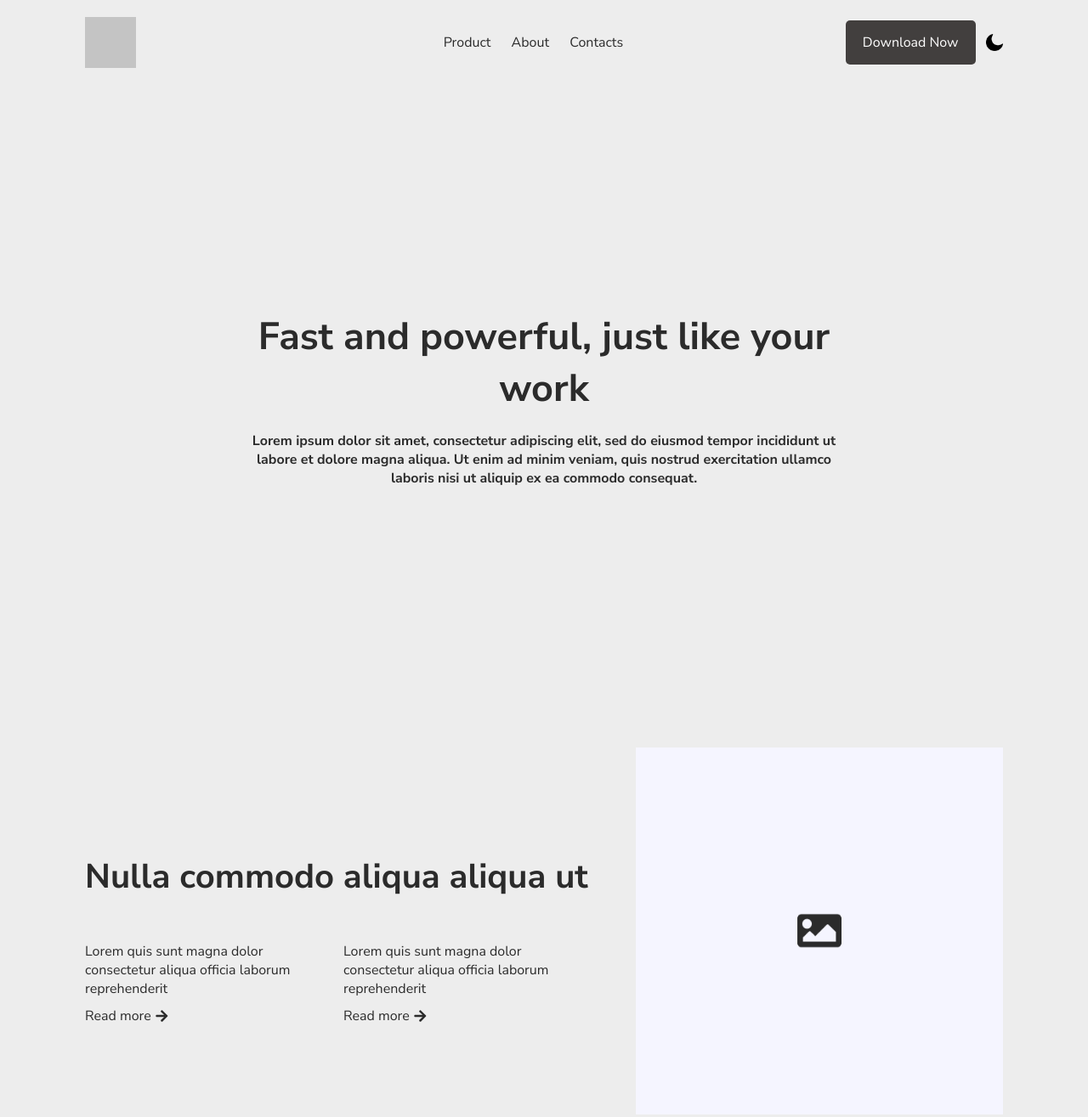
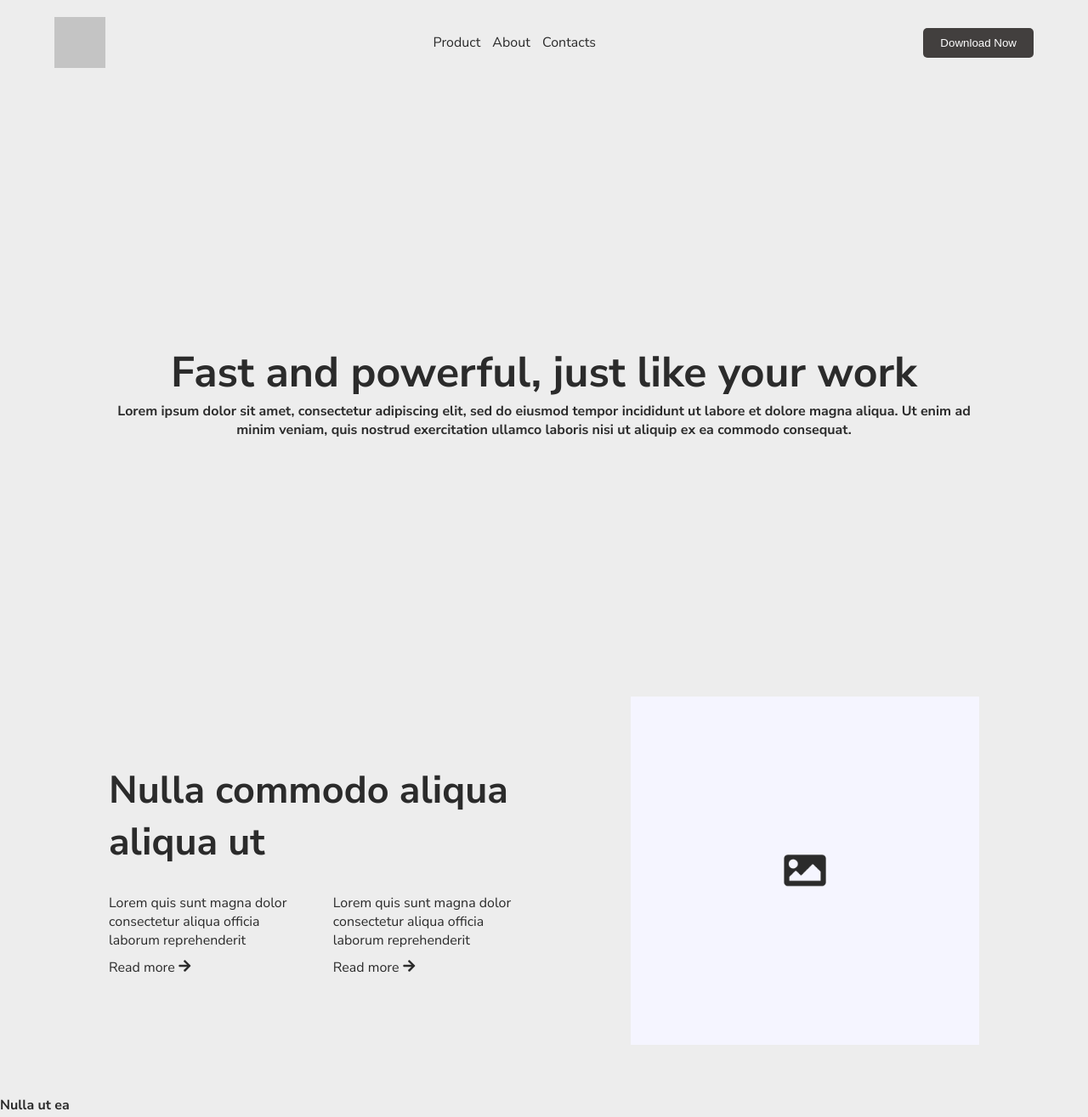
Before and after one commit to sigmapng/web-dut-landing-page, a plain HTML site: page index.html in a window 1280 px wide. Shown: the top 1315 px of the page at 85% size. Drawn offline with Linux system fonts and the light colour scheme.

Commit message:
rewriting css

```diff
--- a/general.css
+++ b/css/general.css
@@ -4,7 +4,7 @@
   --text-color-hover: #2b2b2ba7;
   --hover-transition: 0.2s ease-in-out;
   --download-btn-color: #423F3E;
-  --change-mode-btn-color: #2b2b2b2b;
+  --shadow-color: #3928A626;
 }
 
 * {
@@ -15,7 +15,6 @@
 .dark-mode {
   --bg-color: #2B2B2B;
   --text-color: #EBEBEB;
-  --change-mode-btn-color: #ededed26;
 }
 
 .container {
@@ -23,7 +22,6 @@
   color: var(--text-color);
   font-family: 'Nunito Sans', sans-serif;
   width: 100vw;
-  padding: 20px 100px;
   max-width: 2000px;
   box-sizing: border-box;
   font-size: 16px;
@@ -31,16 +29,14 @@
 }
 
 h1 {
-  font-size: 45px;
+  font-size: 50px;
   font-weight: 700;
   text-align: center;
-  padding: 0 150px;
 }
 
 h2 {
-  font-size: 40px;
+  font-size: 45px;
   font-weight: 700;
-  margin: 30px 0;
 }
 
 a {
@@ -57,28 +53,19 @@ header {
   display: flex;
   justify-content: space-between;
   align-items: center;
+  padding: 20px 5%;
 }
 
 header div {
   display: flex;
   justify-content: space-between;
   align-items: center;
-  width: 97%;
+  width: 100%;
 }
 
 .logo-wrap {
   width: 60px;
   height: 60px;
   background-color: #C4C4C4;
-}
-
-.change-mode-btn {
-  width: 20px;
   cursor: pointer;
 }
-
-@media (max-width: 800px) {
-  .container {
-    padding: 20px 50px;
-  }
-}
--- /dev/null
+++ b/css/index.css
@@ -0,0 +1,78 @@
+.download-btn {
+  background-color: var(--download-btn-color);
+  padding: 10px 20px;
+  color: white;
+  border-radius: 5px;
+  border: unset;
+  cursor: pointer;
+  transition: var(--hover-transition);
+}
+
+.download-btn:hover {
+  opacity: 70%;
+}
+
+.nav-links a {
+  margin: 0 5px;
+}
+
+.intro-div {
+  height: 90vhs;
+  height: 90vh;
+  display: flex;
+  align-items: center;
+  justify-content: center;
+  flex-direction: column;
+  padding: 0 10%;
+}
+
+.intro-div h4 {
+  text-align: center;
+}
+
+.product-section {
+  display: flex;
+  padding: 0 10%;
+  column-gap: 30px;
+  row-gap: 30px;
+  margin-bottom: 60px;
+}
+
+.product-section div:first-child {
+  display: flex;
+  flex-direction: column;
+  justify-content: center;
+  align-items: flex-start;
+}
+
+.read-more-section {
+  display: flex;
+  justify-content: flex-start;
+  column-gap: 30px;
+  row-gap: 30px;
+}
+
+.read-more-section section {
+  display: flex;
+  flex-direction: column;
+  width: 40%;
+}
+
+.read-more-section section p {
+  margin: 30px 0 10px;
+}
+
+#big-img {
+  width: 40%;
+}
+
+.services-wrap {
+
+}
+
+@media (max-width: 800px) {
+  .product-section {
+    flex-direction: column;
+    align-items: center;
+  }
+}
--- a/index.css
+++ /dev/null
@@ -1,77 +0,0 @@
-.nav-links {
-  margin: 0 0 0 100px;
-}
-
-.nav-links a {
-  margin: 0 10px;
-}
-
-.download-btn {
-  padding: 15px 20px;
-  background-color: var(--download-btn-color);
-  color: #ffff;
-  border-radius: 5px;
-}
-
-.download-btn:hover {
-  color: #ffff;
-  background-color: var(--text-color-hover);
-}
-
-.intro-div {
-  display: flex;
-  flex-direction: column;
-  justify-content: center;
-  align-items: center;
-  height: 100vh;
-  height: 100svh;
-  padding: 0 20px;
-}
-
-.intro-div h4 {
-  text-align: center;
-  width: 70%;
-  margin: 20px 0;
-}
-
-.product-section {
-  display: flex;
-  margin: 0 0 100px;
-}
-
-.product-section div:first-child {
-  display: flex;
-  flex-direction: column;
-  justify-content: center;
-  padding: 0 40px 0 0;
-}
-
-#big-img {
-  width: 40%;
-}
-
-.read-more-section {
-  display: flex;
-}
-
-.read-more-section section {
-  margin: 10px 15px 0 0;
-  padding: 0 40px 0 0;
-}
-
-.read-more-section section * {
-  margin: 10px 0;
-}
-
-.read-more-section section div {
-  display: flex;
-  align-items: center;
-}
-
-.read-more-section section div * {
-  margin: 0 5px 0 0;
-}
-
-.services-wrap {
-  display: flex;
-}
--- a/index.html
+++ b/index.html
@@ -6,8 +6,8 @@
   <meta http-equiv="X-UA-Compatible" content="IE=edge">
   <meta name="viewport" content="width=device-width, initial-scale=1.0">
   <title>Landing page</title>
-  <link rel="stylesheet" href="general.css">
-  <link rel="stylesheet" href="index.css">
+  <link rel="stylesheet" href="css/general.css">
+  <link rel="stylesheet" href="css/index.css">
   <link rel="preconnect" href="https://fonts.googleapis.com">
   <link rel="preconnect" href="https://fonts.gstatic.com" crossorigin>
   <link href="https://fonts.googleapis.com/css2?family=Nunito+Sans:wght@200;300;400;600;700&display=swap"
@@ -19,20 +19,21 @@
   <div class="container">
     <header>
       <div>
-        <div class="logo-wrap"></div>
+        <div class="logo-wrap" id="mode-icon"></div>
         <ul class="nav-links">
           <a href="">Product</a>
           <a href="">About</a>
           <a href="">Contacts</a>
         </ul>
-        <a href="" class="download-btn">Download Now</a>
+        <button class="download-btn">Download Now</button>
       </div>
-      <img src="img/moon.png" alt="" class="change-mode-btn" id="mode-icon">
     </header>
 
+    <main>
       <div class="intro-div">
         <h1>Fast and powerful, just like your work</h1>
-      <h4>Lorem ipsum dolor sit amet, consectetur adipiscing elit, sed do eiusmod tempor incididunt ut labore et dolore
+        <h4>Lorem ipsum dolor sit amet, consectetur adipiscing elit, sed do eiusmod tempor incididunt ut labore et
+          dolore
           magna aliqua. Ut enim ad minim veniam, quis nostrud exercitation ullamco laboris nisi ut aliquip ex ea commodo
           consequat. </h4>
       </div>
@@ -94,10 +95,11 @@
       <div>
         <h2>Nulla commodo aliqua aliqua ut</h2>
         <div>
-        <div></div>
-        <div></div>
+          <div class="team-member-card"></div>
+          <div class="team-member-card"></div>
         </div>
       </div>
+    </main>
 
     <footer>
       <img src="img/figma-logo-vector.svg" alt="">
--- a/index.js
+++ b/index.js
@@ -6,7 +6,6 @@ const logos = document.getElementsByClassName("social-media-logo");
 imgIcon.onclick = function () {
   document.body.classList.toggle("dark-mode");
   if (document.body.classList.contains("dark-mode")) {
-    imgIcon.src = "img/sun.png";
     for (let i = 0; i < logos.length; i++) {
       const logo = logos[i];
       const originalSrc = logo.getAttribute("src");
@@ -18,7 +17,6 @@ imgIcon.onclick = function () {
       logo.setAttribute("src", newSrc);
     }
   } else {
-    imgIcon.src = "img/moon.png";
     for (let i = 0; i < logos.length; i++) {
       const logo = logos[i];
       const originalSrc = logo.getAttribute("src");
```
Lines whose indentation alone changed are shown as unchanged.
